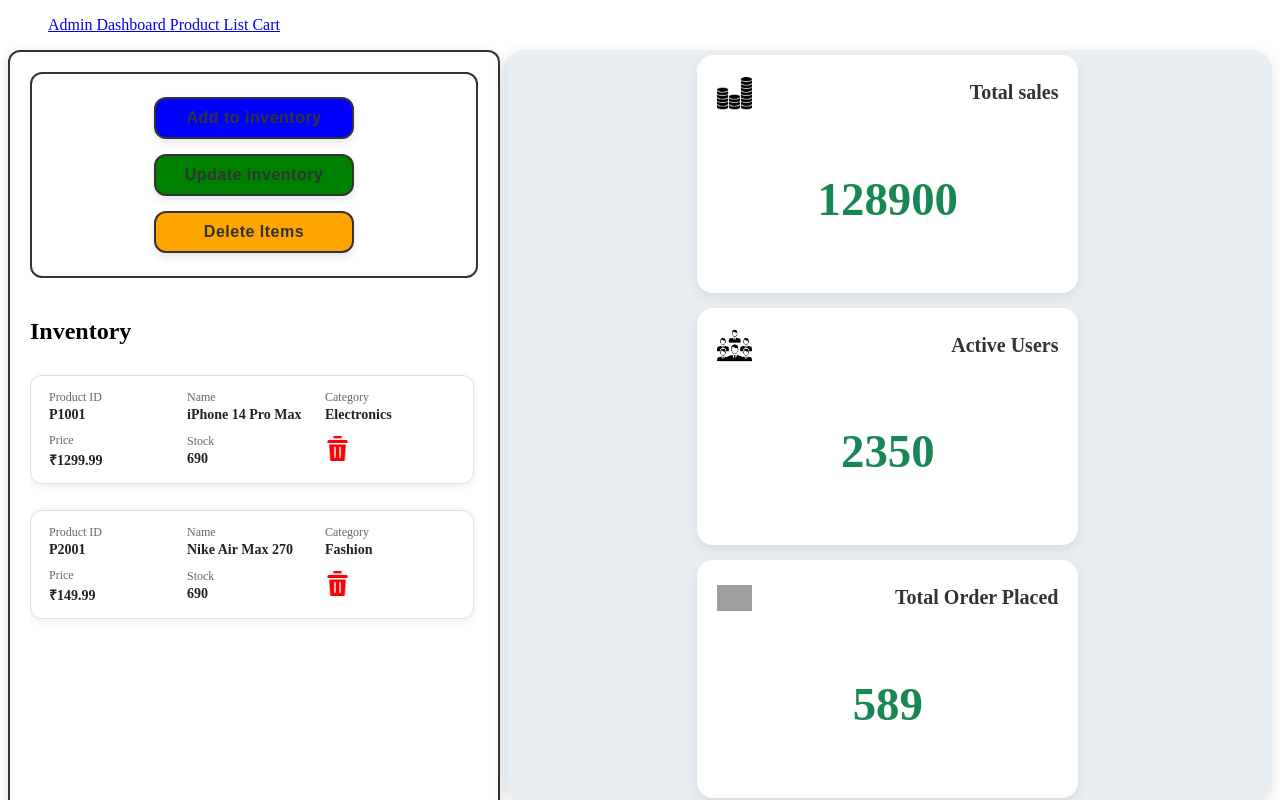
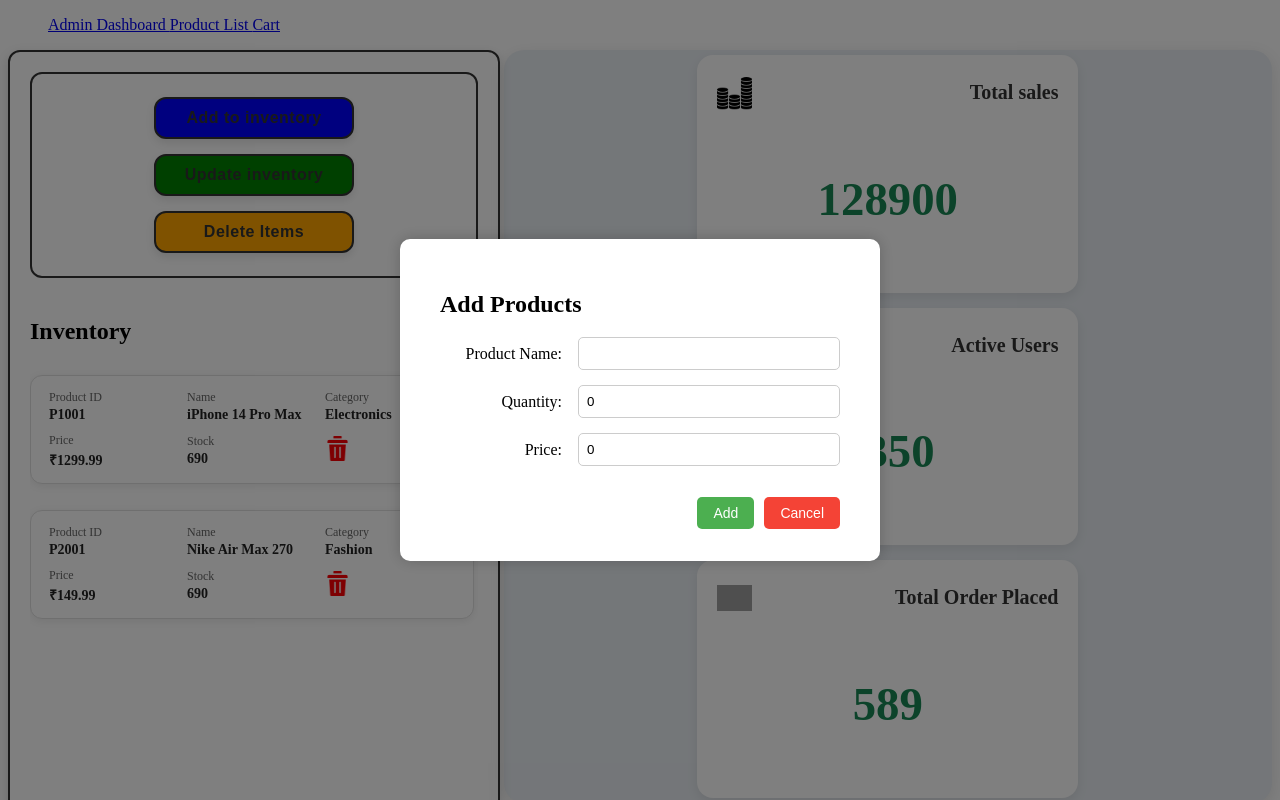
Before and after one commit to Anni-123-arc/Cognizant-intenship-project, an Angular app in the folder frontend/: page /admin in a window 1280 px wide. Shown: the top 800 px of the page. Built offline with nearby package versions, Linux system fonts and the light colour scheme; grey boxes are pictures that could not be loaded.

Commit message:
temp changes

```diff
--- /dev/null
+++ b/frontend/src/app/modules/admin/admin-dashboard/add-form/add-form.css
@@ -0,0 +1,83 @@
+.modal-overlay {
+  position: fixed;
+  top: 0;
+  left: 0;
+  width: 100%;
+  height: 100%;
+  background-color: rgba(0, 0, 0, 0.5);
+  display: flex;
+  justify-content: center;
+  align-items: center;
+  z-index: 1000;
+}
+
+.modal {
+  background: white;
+  padding: 2rem 2.5rem;
+  border-radius: 10px;
+  min-width: 400px;
+  box-shadow: 0 0 15px rgba(0, 0, 0, 0.2);
+}
+
+form {
+  display: flex;
+  flex-direction: column;
+  gap: 15px;
+}
+
+.form-row {
+  display: flex;
+  justify-content: space-between;
+  align-items: center;
+}
+
+.form-row label {
+  flex: 1;
+  text-align: right;
+  margin-right: 1rem;
+}
+
+.form-row input {
+  flex: 2;
+  padding: 8px;
+  border: 1px solid #ccc;
+  border-radius: 5px;
+}
+
+.actions {
+  display: flex;
+  justify-content: flex-end;
+  gap: 10px;
+  margin-top: 1rem;
+}
+
+.actions button {
+  padding: 8px 16px;
+  font-size: 14px;
+  border: none;
+  border-radius: 5px;
+  cursor: pointer;
+  transition: background-color 0.2s ease, transform 0.1s ease;
+}
+
+/* Primary Button - Add */
+.actions button[type="submit"] {
+  background-color: #4CAF50; /* Green */
+  color: white;
+}
+
+.actions button[type="submit"]:hover {
+  background-color: #45a049;
+  transform: scale(1.05);
+}
+
+/* Secondary Button - Cancel */
+.actions button[type="button"] {
+  background-color: #f44336; /* Red */
+  color: white;
+}
+
+.actions button[type="button"]:hover {
+  background-color: #d32f2f;
+  transform: scale(1.05);
+}
--- /dev/null
+++ b/frontend/src/app/modules/admin/admin-dashboard/add-form/add-form.html
@@ -0,0 +1,26 @@
+<div class="modal-overlay" (ngSubmit)="onSubmit()">
+  <div class="modal">
+    <h2>Add Products</h2>
+    <form>
+      <div class="form-row">
+        <label for="Product_Name">Product Name:</label>
+        <input type="text" id="Product_Name" [(ngModel)]="Product_Name" name="Product_Name" required />
+      </div>
+
+      <div class="form-row">
+        <label for="Quantity">Quantity:</label>
+        <input type="number" id="Quantity" [(ngModel)]="Quantity" name="Quantity" required />
+      </div>
+
+      <div class="form-row">
+        <label for="Price">Price:</label>
+        <input type="number" id="Price" [(ngModel)]="Price" name="Price" required />
+      </div>
+
+      <div class="actions">
+        <button type="submit">Add</button>
+        <button type="button">Cancel</button>
+      </div>
+    </form>
+  </div>
+</div>
--- /dev/null
+++ b/frontend/src/app/modules/admin/admin-dashboard/add-form/add-form.ts
@@ -0,0 +1,35 @@
+import { Component ,output } from '@angular/core';
+import { FormsModule } from '@angular/forms';
+import {PRO} from '../admin-type.model';
+
+@Component({
+  selector: 'app-add-form',
+  imports: [FormsModule],
+  templateUrl: './add-form.html',
+  styleUrl: './add-form.css'
+})
+export class AddForm {
+
+  Product_Name:string = '';
+  Quantity:number = 0;
+  Price:number = 0;
+
+   product: PRO = {
+    Product_Name: this.Product_Name,
+    Quantity: this.Quantity,
+    Price: this.Price
+    };
+
+
+  productToAdd = output<PRO>()
+
+  onSubmit(){
+
+    this.productToAdd.emit(this.product);
+
+    // Reset the form fields
+    this.Product_Name = '';
+    this.Quantity = 0;
+    this.Price = 0;
+  }
+}
--- a/frontend/src/app/modules/admin/admin-dashboard/admin-dashboard.html
+++ b/frontend/src/app/modules/admin/admin-dashboard/admin-dashboard.html
@@ -8,4 +8,5 @@
     <app-admin-order-management></app-admin-order-management>
     <app-admin-user-reviews></app-admin-user-reviews>
   </div>
+  <app-add-form></app-add-form>
 </section>
--- a/frontend/src/app/modules/admin/admin-dashboard/admin-dashboard.ts
+++ b/frontend/src/app/modules/admin/admin-dashboard/admin-dashboard.ts
@@ -4,10 +4,10 @@ import { AdminSidebar } from './admin-sidebar/admin-sidebar';
 import { AdminSalesStats } from './admin-sales-stats/admin-sales-stats';
 import { AdminOrderManagement } from './admin-order-management/admin-order-management';
 import { AdminUserReviews } from './admin-user-reviews/admin-user-reviews';
-
+import { AddForm } from './add-form/add-form'; // Assuming you have an AddForm component
 @Component({
   selector: 'app-admin-dashboard',
-  imports: [AdminSidebar , AdminSalesStats , AdminOrderManagement , AdminUserReviews],
+  imports: [AdminSidebar , AdminSalesStats , AdminOrderManagement , AdminUserReviews , AddForm],
   templateUrl: './admin-dashboard.html',
   styleUrl: './admin-dashboard.css'
 })
--- a/frontend/src/app/modules/admin/admin-dashboard/admin-sidebar/admin-sidebar.html
+++ b/frontend/src/app/modules/admin/admin-dashboard/admin-sidebar/admin-sidebar.html
@@ -21,7 +21,7 @@
     ></app-admin-sidebar-btns>
   </div>
 
-  <div id="sidebar-inventory">
+  <div id="sidebar-inventory" >
     <h2>Inventory</h2>
      @for (items of inventory; track items.product_id) {
       <app-inventory-card
--- /dev/null
+++ b/frontend/src/app/modules/admin/admin-dashboard/admin-type.model.ts
@@ -0,0 +1,5 @@
+export type PRO = {
+  Product_Name: string;
+  Quantity: number;
+  Price: number;
+}
```
